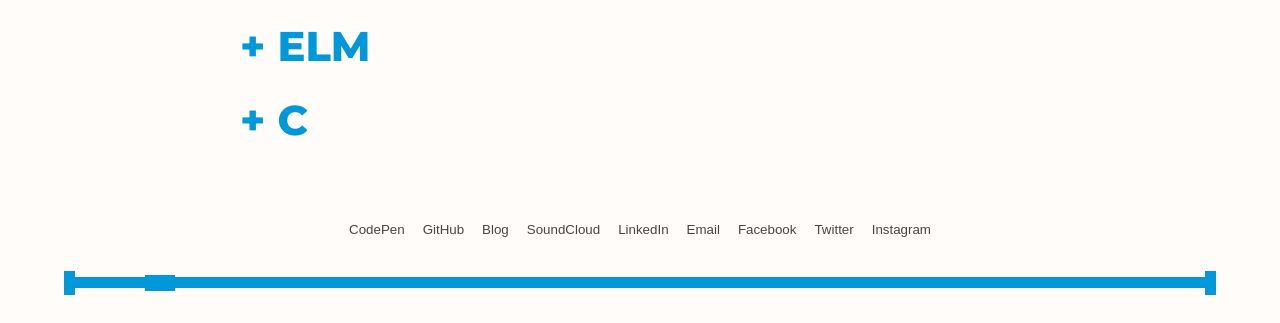
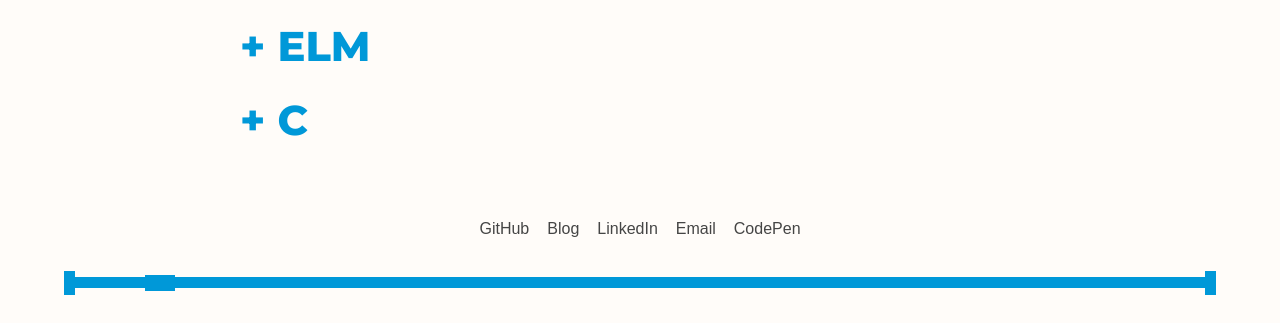
Before and after one commit to bedekelly/bedekelly.github.io, a plain HTML site: page projects.html in a window 1280 px wide. Shown: the part 812-1135 px from the top of the page. Drawn offline with Linux system fonts and the light colour scheme.

Commit message:
Fix some links

```diff
--- a/css/projects.css
+++ b/css/projects.css
@@ -66,6 +66,7 @@ nav > a {
 
 .home-link:hover,
 .mail-link:hover,
+.cv-link:hover,
  li:nth-child(2n + 1)>a:hover {
   color: var(--accent2);
 }
@@ -138,7 +139,7 @@ li {
 }
 
 li > a {
-  font-size: 10pt;
+  font-size: 12pt;
   font-family: "Arial", sans;
 }
 
--- a/css/style.css
+++ b/css/style.css
@@ -154,7 +154,7 @@ li {
 }
 
 li > a {
-  font-size: 10pt;
+  font-size: 12pt;
   font-family: "Arial", sans;
 }
 
--- a/projects.html
+++ b/projects.html
@@ -5,25 +5,21 @@
   <meta charset="UTF-8">
   <title>Bede Kelly | Projects</title>
   <meta name="viewport" content="width=device-width, initial-scale=1">
-
-
-      <link rel="stylesheet" href="css/projects.css">
-
-
+  <link rel="stylesheet" href="css/projects.css">
 </head>
 
 <body>
-
   <div class="top metro">
   <div class="top-white-background"></div>
   <div class="line"></div>
   <div class="left station"></div>
   <div class="right station"></div>
   <div class="car" id="top-metro-car"></div>
-</div>
+  </div>
 
 <nav>
   <a class="home-link" href="https://bede.io">Home</a>
+  <a class="cv-link" href="cv.pdf">CV</a>
   <a class="blog-link" href="https://blog.bede.io">Blog</a>
 </nav>
 
@@ -370,16 +366,10 @@
 <section class="findme">
   <ul class="contact-methods">
     <li>
-      <a href="https://codepen.io/bedekelly">CodePen</a>
-    </li>
-    <li>
       <a href="https://github.com/bedekelly">GitHub</a>
     </li>
     <li>
       <a href="https://bede.io/blog">Blog</a>
-    </li>
-    <li>
-      <a href="https://soundcloud.com/bedekelly">SoundCloud</a>
     </li>
     <li>
       <a href="https://linkedin.com/in/bedekelly">LinkedIn</a>
@@ -388,15 +378,10 @@
       <a href="mailto:contact@bede.io">Email</a>
     </li>
     <li>
-      <a href="https://m.me/0xbede">Facebook</a>
-    </li>
-    <li>
-      <a href="https://twitter.com/bedekelly">Twitter</a>
-    </li>
-    <li>
-      <a href="https://instagr.am/bedekelly">Instagram</a>
+      <a href="https://codepen.io/bedekelly">CodePen</a>
     </li>
   </ul>
+
 </section>
 
 <div class="bottom metro">
@@ -406,12 +391,7 @@
   <div class="car" id="bottom-metro-car"></div>
 </div>
 
-
-
-    <script  src="js/projects.js"></script>
-
-
-
+<script  src="js/projects.js"></script>
 
 </body>
 
```
Also changed, not shown: index.html (+1 -13 lines).
